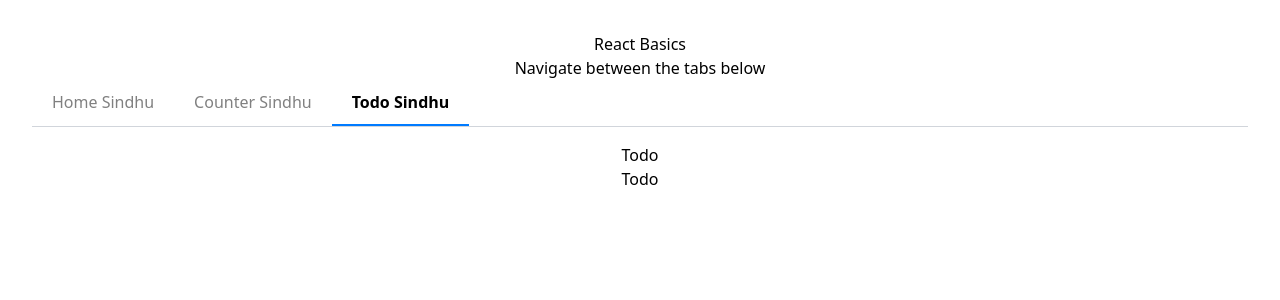
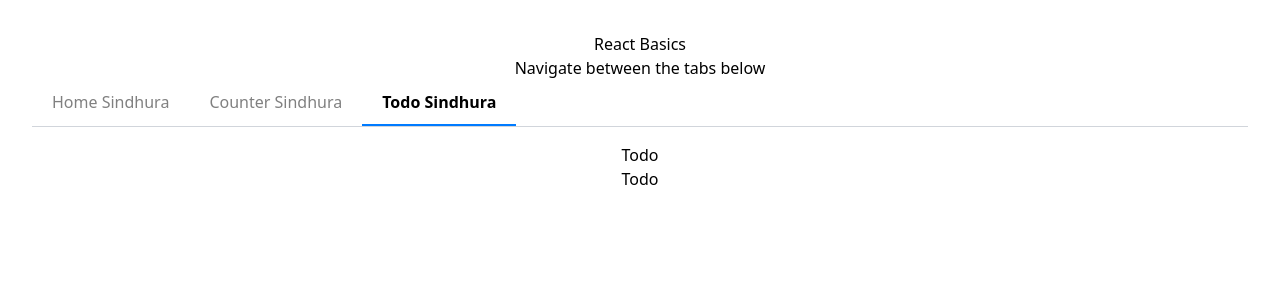
Before and after one commit to smandepudi/React-Counter, a React (Vite) app: page /todo in a window 1280 px wide. Shown: the top 300 px of the page. Built offline with nearby package versions, Linux system fonts and the light colour scheme; the HTML template or start-up script is replaced by a standard one.

Commit message:
test. tabs naming

```diff
--- a/src/components/Tabs.tsx
+++ b/src/components/Tabs.tsx
@@ -20,7 +20,7 @@ const Tabs: React.FC<TabsProps> = ({ tabs }) => {
           to={tab.path}
           className={({ isActive }) => `tab-button ${isActive ? "active" : ""}`}
         >
-          {tab.name} Sindhu
+          {tab.name} Sindhura
         </NavLink>
       ))}
     </nav>
```
